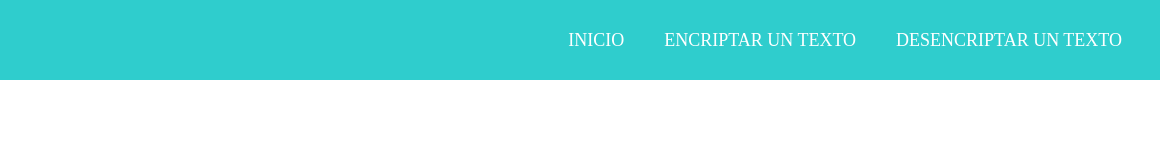
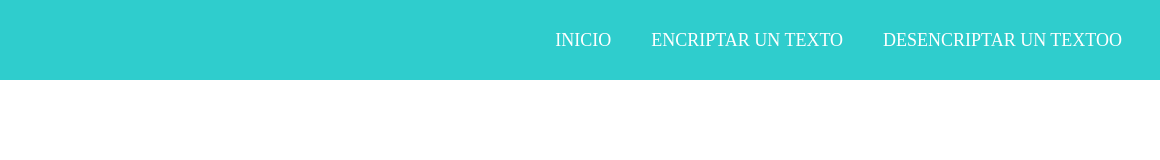
Before and after one commit to AndresTejada08/Portafolio, a plain HTML site: page index.html in a window 1280 px wide. Shown: the full height of the page, 120-1280 px from the left. Drawn offline with Linux system fonts and the light colour scheme.

Commit message:
Modificando index.html y agregando estilo con style.css

```diff
--- a/index.html
+++ b/index.html
@@ -21,7 +21,7 @@
             <ul>
               <li><a class="active" href="#">Inicio</a></li>
               <li><a href="#">Encriptar un Texto</a></li>
-              <li><a href="#">Desencriptar un Texto</a></li>
+              <li><a href="#">Desencriptar un Textoo</a></li>
             </ul>
           </nav>
     </header>
--- a/style.css
+++ b/style.css
@@ -104,6 +104,7 @@ nav a:hover {
 
     #check:checked ~ ul{
         left: 0;
+
     }
 
 }
```
